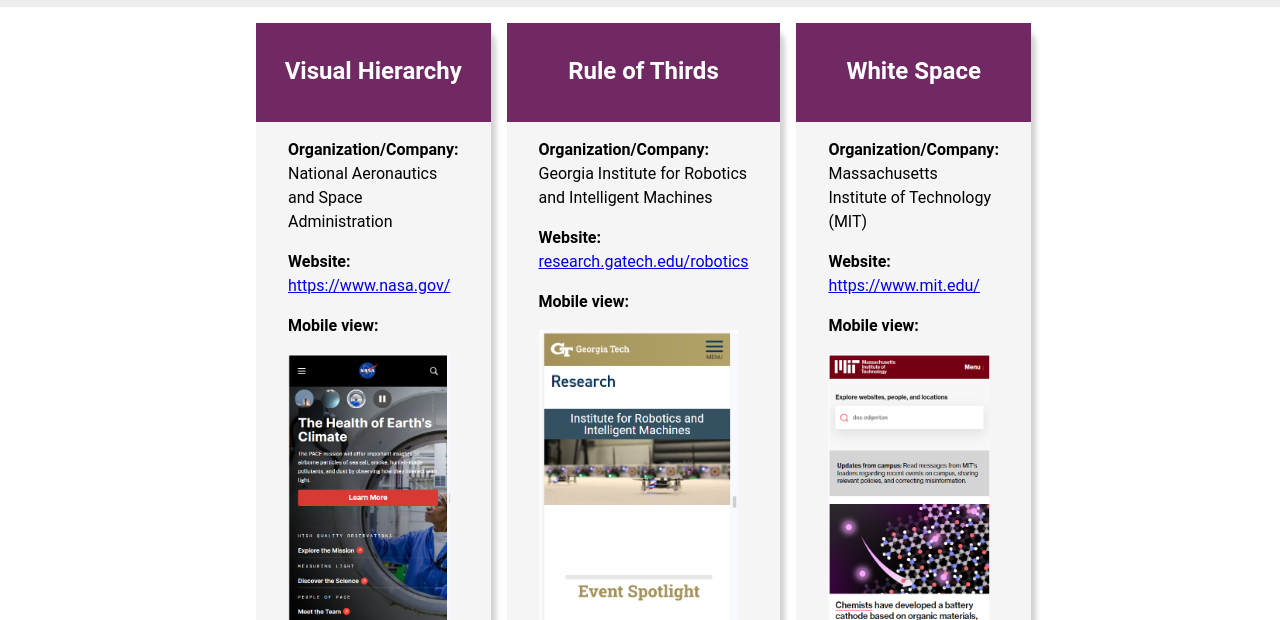
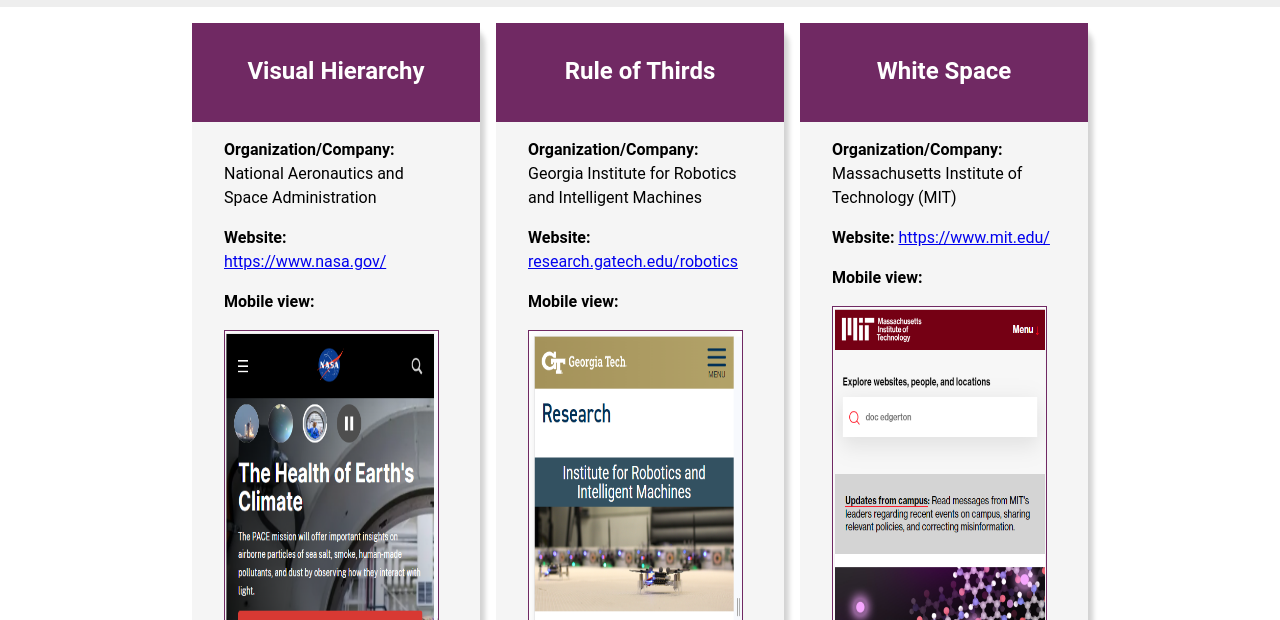
Before and after one commit to nrb2002/wdd230, a plain HTML site: page lesson02/design-principles.html in a window 1280 px wide. Shown: the part 180-800 px from the top of the page. Drawn offline with Linux system fonts and the light colour scheme.

Commit message:
New update

```diff
--- a/lesson02/styles/base.css
+++ b/lesson02/styles/base.css
@@ -58,9 +58,10 @@
 }
 
 .card-content img{
-	height: auto;
-	width: 80%;
+	height: 35rem;
+	width: 95%;
 	margin: 1rem auto;
+	border: solid 1px #702963;
 }
 
 footer {
--- a/lesson02/styles/larger.css
+++ b/lesson02/styles/larger.css
@@ -5,13 +5,10 @@
     }
 
     main{
-        width: 60%;
+        width: 70%;
     }
 
-    .card-content img{
-        height: 30%;
-        width: 95%;
-    }
+
 
     .banner {
         background-color: #eee;
--- a/lesson02/styles/medium.css
+++ b/lesson02/styles/medium.css
@@ -10,7 +10,7 @@
 
 	#white-space img{
 		width: 60%;
-		margin: 1rem auto;
+		margin: 1rem 8rem;
 	}
 
 	.card-content img{
```
